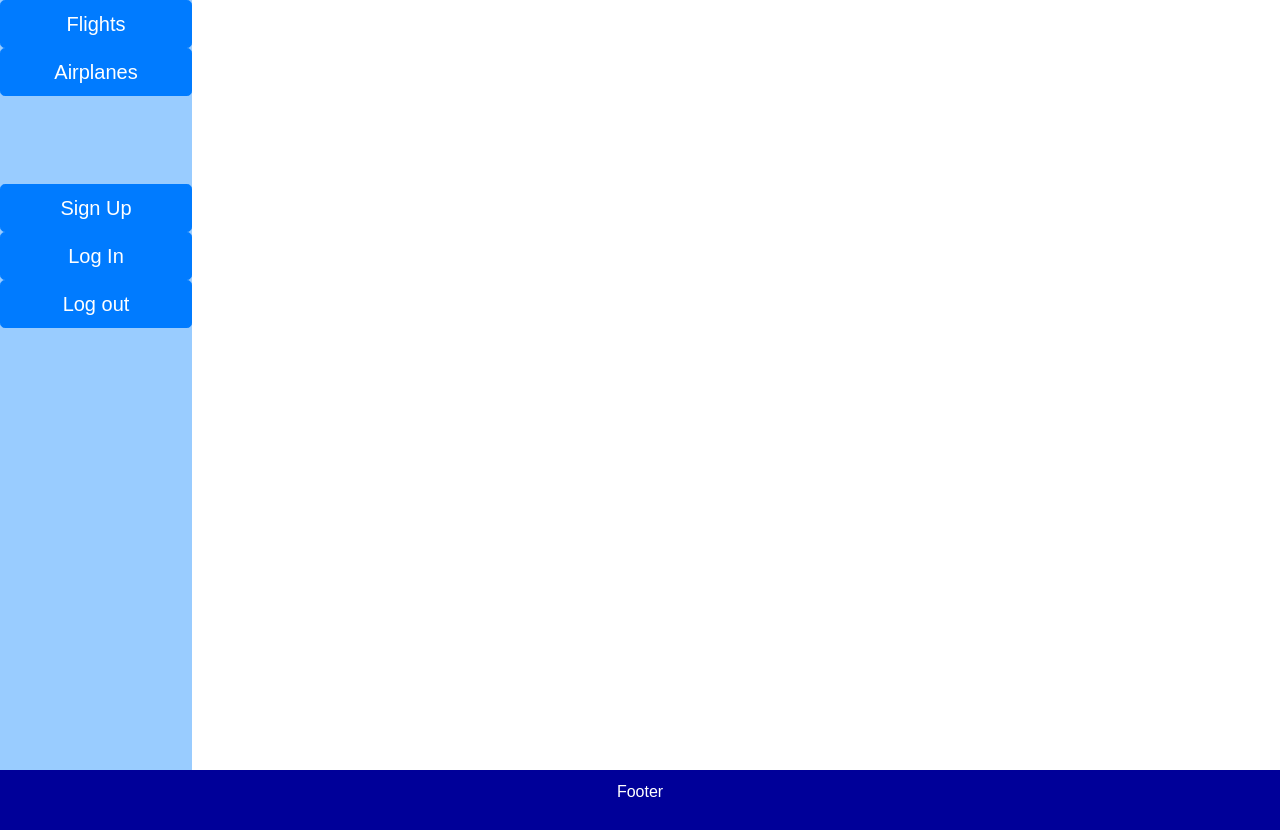
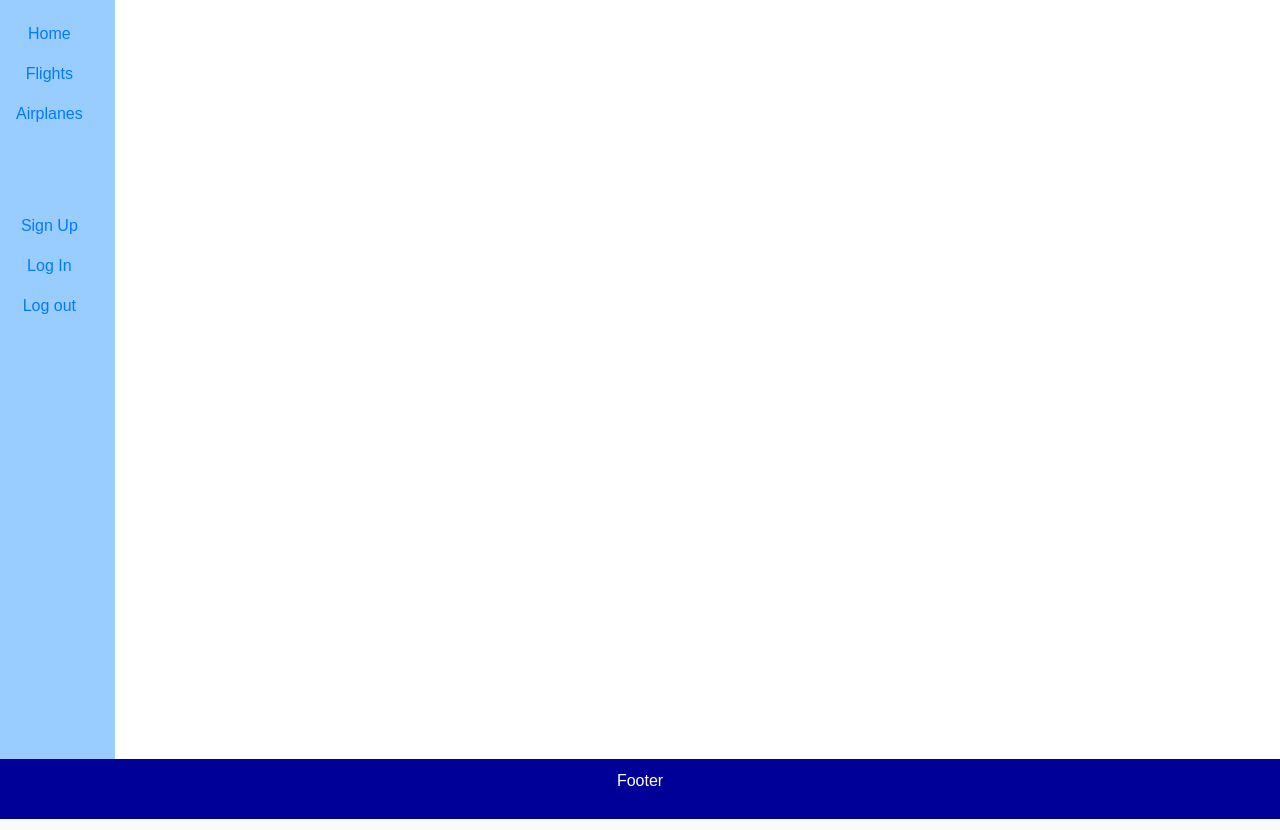
Before and after one commit to Gabrieldrc/Airport-Phalcon, a PHP site: template app/views/index.phtml in a window 1280 px wide. Shown: the part 156-986 px from the top of the page. Run offline with PHP 8.4, Linux system fonts and the light colour scheme; the template is opened without the code that fills it, so the values that code supplies are empty.

Commit message:
Se preparó el css y phtml para comenzar el assign

```diff
--- a/app/plugins/SecurityPlugin.php
+++ b/app/plugins/SecurityPlugin.php
@@ -73,6 +73,7 @@ class SecurityPlugin extends Plugin
             'flights'     => ['list'],
             'newflight' => ['new', 'form'],
             'newplane'     => ['new', 'form'],
+            'airplaneassign'    => ['form','assign'],
         ];
 
         foreach ($privateResources as $resourceName => $actions) {
--- a/app/views/index.phtml
+++ b/app/views/index.phtml
@@ -14,31 +14,34 @@
     <header>
         <h1>Airlines</h1>
     </header>
+    <div class ="mainbody">
         <section>
             <nav>
-            <ul>
-                <li><a class="btn btn-primary btn-lg btn-block" data-toggle="collapse" role="button" aria-expanded="false" href="/flights">
-                Flights
-                </a></li>
-                <li><a class="btn btn-primary btn-lg btn-block" data-toggle="collapse" role="button" aria-expanded="false" href="/airplanes">
-                Airplanes
-                </a></li>
-            </ul>
+                <ul class="nav flex-column">
+                    <li class="nav-item">
+                        <a class="nav-link" href="/principal">Home</a>
+                    </li>
+                    <li class="nav-item">
+                        <a class="nav-link active" href="/flights">Flights</a>
+                    </li>
+                    <li class="nav-item">
+                        <a class="nav-link" href="/airplanes">Airplanes</a>
+                    </li>
                     <br><br><br>
-            <ul>
-                <li><a class="btn btn-primary btn-lg btn-block" data-toggle="collapse" role="button" aria-expanded="false" href="/signUp">
-                Sign Up
-                </a></li>
-                <li><a class="btn btn-primary btn-lg btn-block" data-toggle="collapse" role="button" aria-expanded="false" href="/">
-                Log In
-                </a></li>
-                <li><a class="btn btn-primary btn-lg btn-block" data-toggle="collapse" role="button" aria-expanded="false" href="/logOut">
-                Log out
-                </a></li>
+                    <li class="nav-item">
+                        <a class="nav-link" href="/signUp">Sign Up</a>
+                    </li>
+                    <li class="nav-item">
+                        <a class="nav-link" href="/">Log In</a>
+                    </li>
+                    <li class="nav-item">
+                        <a class="nav-link" href="/logOut">Log out</a>
+                    </li>
                 </ul>
             </nav>
             <?php echo $this->getContent(); ?>
         </section>
+    </div>
     <footer>
         <p>Footer</p>
     </footer>
--- a/app/views/layouts/airplanes.phtml
+++ b/app/views/layouts/airplanes.phtml
@@ -19,7 +19,7 @@
                 .'<td>'.$airplane['passengers'].'</td>'
                 .'<td>'.$airplane['location'].'</td>';
                 if (empty($airplane['destiny']) && empty($airplane['idFlight'])) {
-                    $print .= '<td>Not assigned</td>';
+                    $print .= '<td>Not assigned</td><td><a href="/airplanes/assign_a_flight/'.$airplane['id'].'">Assign a flight</a></td>';
                 } else {
                     $print .= '<td>'.$airplane['destiny'].'</td>'
                     .'<td>'.$airplane['idFlight'].'</td>';
--- a/public/css/file.css
+++ b/public/css/file.css
@@ -4,6 +4,7 @@
 
 body {
     font-family: Arial, Helvetica, sans-serif;
+    margin: 0;
 }
 
 /* Style the header */
@@ -17,38 +18,54 @@ header {
     color: white;
 }
 
-/* Create two columns/boxes that floats next to each other */
+  /* Create two columns/boxes that floats next to each other */
 nav {
+    overflow: hidden;
     float: left;
-    width: 15%;
+    width: auto;
     background: #99ccff;
-    height: 770px;
-}
+    height: 759px;
+    }
 
-/* Style the list inside the menu */
+    /* Style the list inside the menu */
 nav ul {
     list-style-type: none;
-    padding: 0;
+    float: left;
+    display: block;
+    color: #f2f2f2;
+    text-align: center;
+    padding: 14px 16px;
+    text-decoration: none;
+    }
+
+nav a:hover {
+    background-color: #000099;
+    color: white;
 }
 
 .formu {
     float: left;
-    padding: 5em;
-    width: 85%;
+    padding: 20px 0px 0px 100px;
+    width: 90%;
     background-color: white;
-    /* only for demonstration, should be removed */
-    height: 770px;
     align-content: center;
     font-size: medium;
 }
 
+input [type=text]{
+    width: 50%;
+    padding: 12px 20px;
+    margin: 8px 0;
+    box-sizing: border-box;
+}
+
 article {
     float: left;
-    padding: 20px;
-    width: 85%;
+    padding: 50px;
+    width: 90%;
     background-color: white;
     /* only for demonstration, should be removed */
-    height: 770px;
+    /* height: 770px; */
 }
 
 .error {
@@ -58,10 +75,17 @@ article {
     color: red;
 }
 /* Clear floats after the columns */
+.mainBody {
+    position: absolute;
+    top: 50px;
+    bottom: 10px;
+    width:100%;
+}
 section:after {
     content: "";
     display: table;
     clear: both;
+
 }
 
 /* Style the footer */
@@ -76,13 +100,6 @@ footer {
 @media (max-width: 100%) {
     nav, article,.formu {
         width: 100%;
-        height: auto;
+        /* height: auto; */
         }
 }
-
-@media (max-width: 100%) {
-    nav, formu {
-        width: 100%;
-        height: auto;
-        }
-}
```
Also changed, not shown: app/config/routes.php (+8 -0 lines), app/controllers/AirplaneassignController.php (added, +14 -0 lines), app/views/layouts/airplaneassign.phtml (added, +8 -0 lines), app/views/layouts/flights.phtml (+16 -0 lines). Lines whose indentation alone changed are shown as unchanged.
